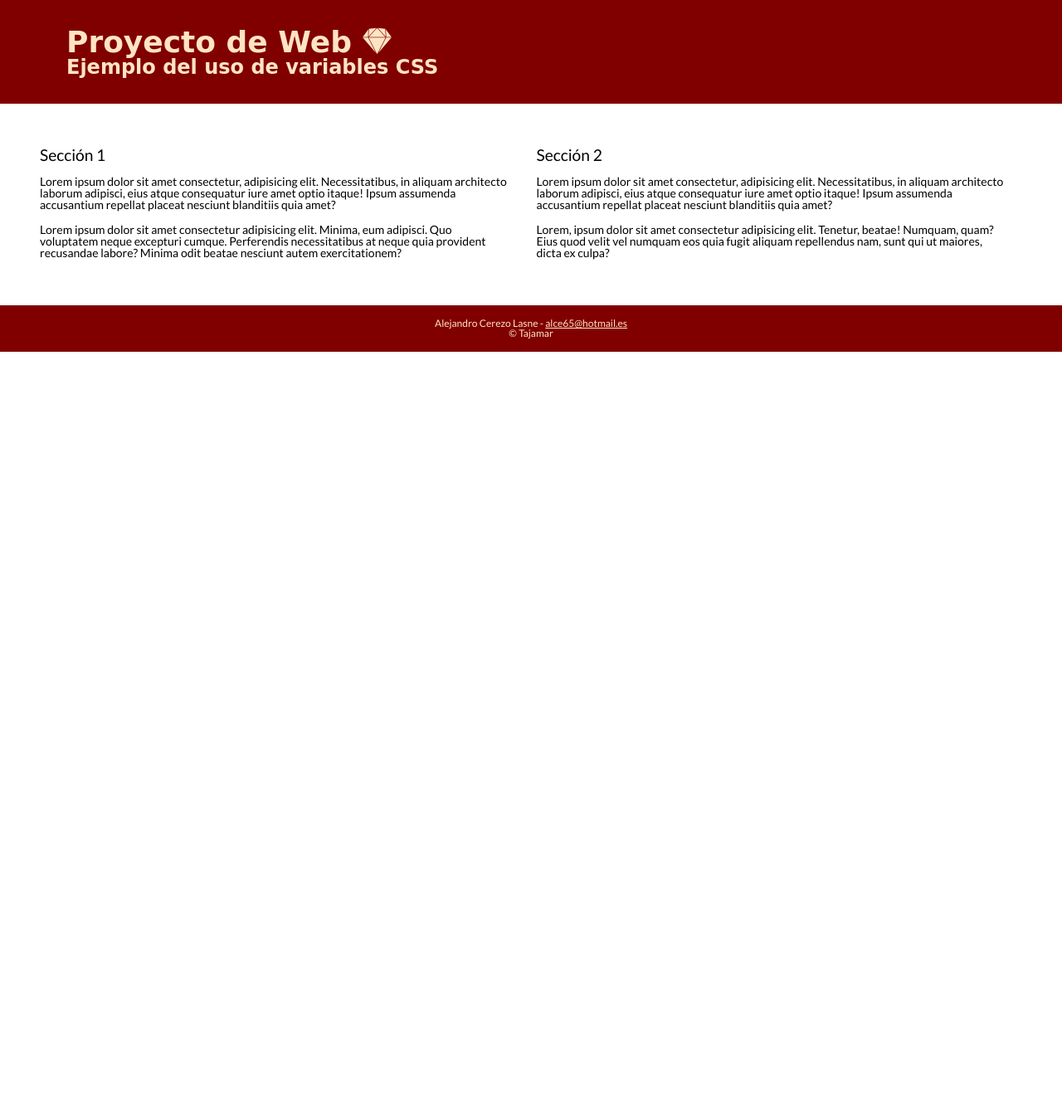
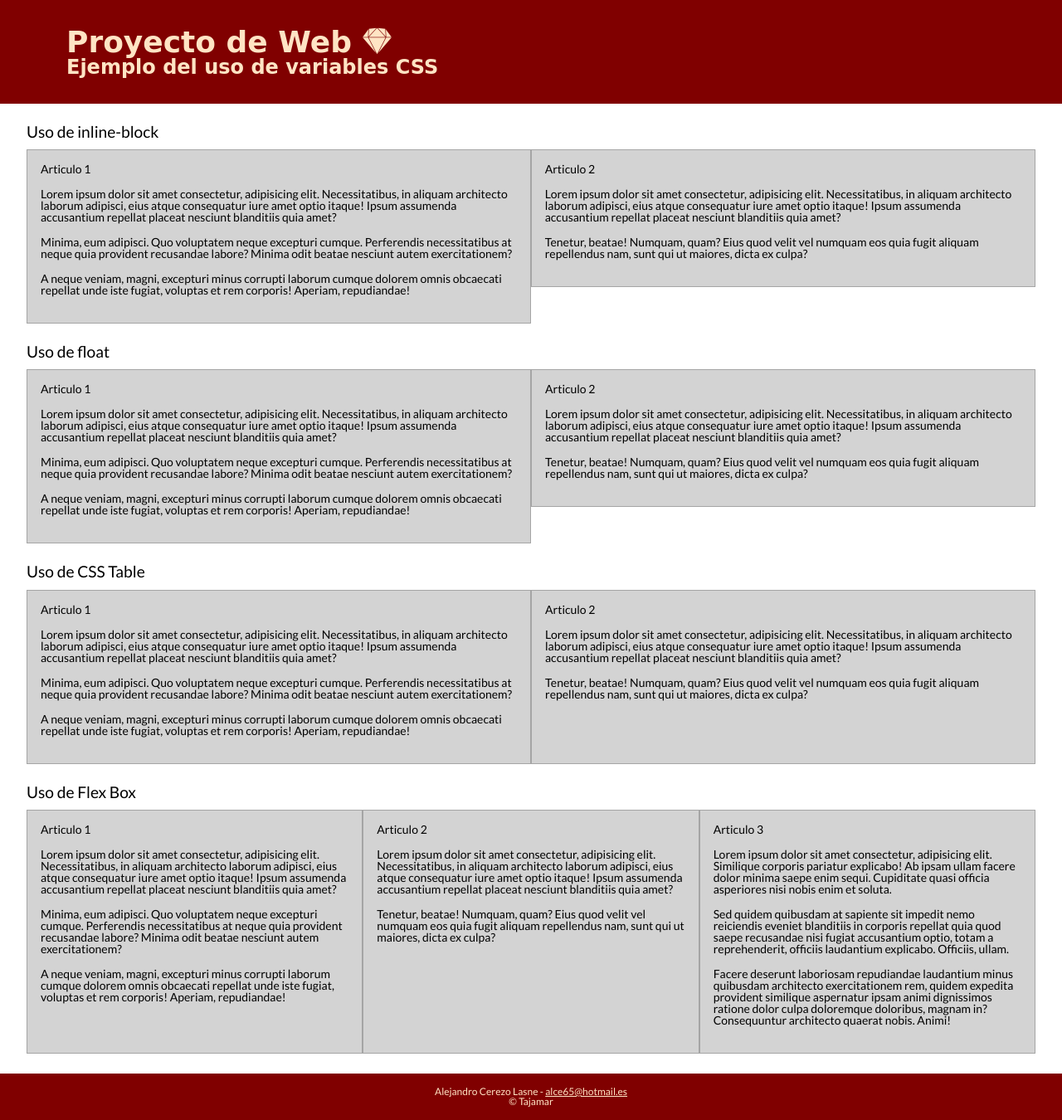
Before and after one commit to tajamar-web2019/curso_web_2009, a PHP site: page / in a window 1280 px wide. Shown: the whole page at 83% size. Before the commit the page ends 424 px from the top, so only its background shows below. Run offline with PHP 8.4, Linux system fonts and the light colour scheme; some libraries are stand-ins or nearby versions; some web fonts are replaced.

Commit message:
Ejemplos de layout

```diff
--- a/10_proyecto/css/style.css
+++ b/10_proyecto/css/style.css
@@ -1,6 +1,8 @@
 :root {
  --color-letra: bisque;
  --color-fondo: maroon;
+ --color-gris-fondo: lightgray;
+ --color-gris-borde: rgb(165, 165, 165);
  --font-main: 'Lato', sans-serif;
  --font-title: 'Baloo Bhai', cursive;
  --size-title: calc( var(--size-small) * 3);
@@ -90,12 +92,48 @@ main p {
 }
 
 /**********************************
-Estilos de las secciones del main
+Estilos de las secciones
 ***********************************/
+section {
+    margin-top: var(--margin-vertical);
+    margin-bottom: var(--margin-vertical);
+}
 
-section {
-    width: 49%;
+section article {
+    width: 50%;
+    padding: 1rem;
+    background-color: var(--color-gris-fondo);
+    border: 1px solid var(--color-gris-borde);
+}
+
+section.inline-block article {
     display: inline-block;
     vertical-align: top;
-    padding: 1rem;
 }
+
+section.inline-block article:nth-of-type(2) {
+    margin-left: -3px
+}
+
+section.float article {
+    float: left;
+}
+
+section.float::after {
+    content: '';
+    display: block;
+    clear: both;
+}
+
+section .table {
+    display: table;
+}
+
+section .table article {
+    display: table-cell;
+}
+
+section .flex {
+    display: flex;
+    /* align-items: center */
+}
--- a/10_proyecto/index.html
+++ b/10_proyecto/index.html
@@ -1,5 +1,5 @@
 <!DOCTYPE html>
-<html lang="es">
+<html lang="zxx">
 <head>
     <meta charset="UTF-8">
     <meta name="viewport" content="width=device-width, initial-scale=1.0">
@@ -13,23 +13,105 @@
 </head>
 <body>
     <header class="header">
+<!--    <hgroup>
+            <h1>Proyecto de Web <i class="fab fa-sketch"></i></h1>
+            <h2>Ejemplo del uso de variables CSS</h2>
+        </hgroup> -->
         <h1>Proyecto de Web <i class="fab fa-sketch"></i></h1>
         <p>Ejemplo del uso de variables CSS</p>
     </header>
     <main>
-        <section>
+        <section class="inline-block">
             <header>
-                <h2>Sección 1</h2>
+                <h2>Uso de inline-block</h2>
             </header>
-            <p>Lorem ipsum dolor sit amet consectetur, adipisicing elit. Necessitatibus, in aliquam architecto laborum adipisci, eius atque consequatur iure amet optio itaque! Ipsum assumenda accusantium repellat placeat nesciunt blanditiis quia amet?</p>
-            <p>Lorem ipsum dolor sit amet consectetur adipisicing elit. Minima, eum adipisci. Quo voluptatem neque excepturi cumque. Perferendis necessitatibus at neque quia provident recusandae labore? Minima odit beatae nesciunt autem exercitationem?</p>
+            <article>
+                <header>
+                    <h3>Articulo 1</h3>
+                </header>
+                <p>Lorem ipsum dolor sit amet consectetur, adipisicing elit. Necessitatibus, in aliquam architecto laborum adipisci, eius atque consequatur iure amet optio itaque! Ipsum assumenda accusantium repellat placeat nesciunt blanditiis quia amet?</p>
+                <p>Minima, eum adipisci. Quo voluptatem neque excepturi cumque. Perferendis necessitatibus at neque quia provident recusandae labore? Minima odit beatae nesciunt autem exercitationem?</p>
+                <p>A neque veniam, magni, excepturi minus corrupti laborum cumque dolorem omnis obcaecati repellat unde iste fugiat, voluptas et rem corporis! Aperiam, repudiandae!</p>
+            </article>
+            <article>
+                <header>
+                    <h3>Articulo 2</h3>
+                </header>
+                <p>Lorem ipsum dolor sit amet consectetur, adipisicing elit. Necessitatibus, in aliquam architecto laborum adipisci, eius atque consequatur iure amet optio itaque! Ipsum assumenda accusantium repellat placeat nesciunt blanditiis quia amet?</p>
+                <p>Tenetur, beatae! Numquam, quam? Eius quod velit vel numquam eos quia fugit aliquam repellendus nam, sunt qui ut maiores, dicta ex culpa?</p>
+            </article>
+        </section>
+        <section class="float">
+            <header>
+                <h2>Uso de float</h2>
+            </header>
+            <article>
+                <header>
+                    <h3>Articulo 1</h3>
+                </header>
+                <p>Lorem ipsum dolor sit amet consectetur, adipisicing elit. Necessitatibus, in aliquam architecto laborum adipisci, eius atque consequatur iure amet optio itaque! Ipsum assumenda accusantium repellat placeat nesciunt blanditiis quia amet?</p>
+                <p>Minima, eum adipisci. Quo voluptatem neque excepturi cumque. Perferendis necessitatibus at neque quia provident recusandae labore? Minima odit beatae nesciunt autem exercitationem?</p>
+                <p>A neque veniam, magni, excepturi minus corrupti laborum cumque dolorem omnis obcaecati repellat unde iste fugiat, voluptas et rem corporis! Aperiam, repudiandae!</p>
+            </article>
+            <article>
+                <header>
+                    <h3>Articulo 2</h3>
+                </header>
+                <p>Lorem ipsum dolor sit amet consectetur, adipisicing elit. Necessitatibus, in aliquam architecto laborum adipisci, eius atque consequatur iure amet optio itaque! Ipsum assumenda accusantium repellat placeat nesciunt blanditiis quia amet?</p>
+                <p>Tenetur, beatae! Numquam, quam? Eius quod velit vel numquam eos quia fugit aliquam repellendus nam, sunt qui ut maiores, dicta ex culpa?</p>
+            </article>
         </section>
         <section>
             <header>
-                <h2>Sección 2</h2>
+                <h2>Uso de CSS Table</h2>
             </header>
-            <p>Lorem ipsum dolor sit amet consectetur, adipisicing elit. Necessitatibus, in aliquam architecto laborum adipisci, eius atque consequatur iure amet optio itaque! Ipsum assumenda accusantium repellat placeat nesciunt blanditiis quia amet?</p>
-            <p>Lorem, ipsum dolor sit amet consectetur adipisicing elit. Tenetur, beatae! Numquam, quam? Eius quod velit vel numquam eos quia fugit aliquam repellendus nam, sunt qui ut maiores, dicta ex culpa?</p>
+            <div class="table">
+                <article>
+                    <header>
+                        <h3>Articulo 1</h3>
+                    </header>
+                    <p>Lorem ipsum dolor sit amet consectetur, adipisicing elit. Necessitatibus, in aliquam architecto laborum adipisci, eius atque consequatur iure amet optio itaque! Ipsum assumenda accusantium repellat placeat nesciunt blanditiis quia amet?</p>
+                    <p>Minima, eum adipisci. Quo voluptatem neque excepturi cumque. Perferendis necessitatibus at neque quia provident recusandae labore? Minima odit beatae nesciunt autem exercitationem?</p>
+                    <p>A neque veniam, magni, excepturi minus corrupti laborum cumque dolorem omnis obcaecati repellat unde iste fugiat, voluptas et rem corporis! Aperiam, repudiandae!</p>
+                </article>
+                <article>
+                    <header>
+                        <h3>Articulo 2</h3>
+                    </header>
+                    <p>Lorem ipsum dolor sit amet consectetur, adipisicing elit. Necessitatibus, in aliquam architecto laborum adipisci, eius atque consequatur iure amet optio itaque! Ipsum assumenda accusantium repellat placeat nesciunt blanditiis quia amet?</p>
+                    <p>Tenetur, beatae! Numquam, quam? Eius quod velit vel numquam eos quia fugit aliquam repellendus nam, sunt qui ut maiores, dicta ex culpa?</p>
+                </article>
+            </div>
+        </section>
+        <section>
+            <header>
+                <h2>Uso de Flex Box</h2>
+            </header>
+            <div class="flex">
+                <article>
+                    <header>
+                        <h3>Articulo 1</h3>
+                    </header>
+                    <p>Lorem ipsum dolor sit amet consectetur, adipisicing elit. Necessitatibus, in aliquam architecto laborum adipisci, eius atque consequatur iure amet optio itaque! Ipsum assumenda accusantium repellat placeat nesciunt blanditiis quia amet?</p>
+                    <p>Minima, eum adipisci. Quo voluptatem neque excepturi cumque. Perferendis necessitatibus at neque quia provident recusandae labore? Minima odit beatae nesciunt autem exercitationem?</p>
+                    <p>A neque veniam, magni, excepturi minus corrupti laborum cumque dolorem omnis obcaecati repellat unde iste fugiat, voluptas et rem corporis! Aperiam, repudiandae!</p>
+                </article>
+                <article>
+                    <header>
+                        <h3>Articulo 2</h3>
+                    </header>
+                    <p>Lorem ipsum dolor sit amet consectetur, adipisicing elit. Necessitatibus, in aliquam architecto laborum adipisci, eius atque consequatur iure amet optio itaque! Ipsum assumenda accusantium repellat placeat nesciunt blanditiis quia amet?</p>
+                    <p>Tenetur, beatae! Numquam, quam? Eius quod velit vel numquam eos quia fugit aliquam repellendus nam, sunt qui ut maiores, dicta ex culpa?</p>
+                </article>
+                <article>
+                    <header>
+                        <h3>Articulo 3</h3>
+                    </header>
+                    <p>Lorem ipsum dolor sit amet consectetur, adipisicing elit. Similique corporis pariatur explicabo! Ab ipsam ullam facere dolor minima saepe enim sequi. Cupiditate quasi officia asperiores nisi nobis enim et soluta.</p>
+                    <p>Sed quidem quibusdam at sapiente sit impedit nemo reiciendis eveniet blanditiis in corporis repellat quia quod saepe recusandae nisi fugiat accusantium optio, totam a reprehenderit, officiis laudantium explicabo. Officiis, ullam.</p>
+                    <p>Facere deserunt laboriosam repudiandae laudantium minus quibusdam architecto exercitationem rem, quidem expedita provident similique aspernatur ipsam animi dignissimos ratione dolor culpa doloremque doloribus, magnam in? Consequuntur architecto quaerat nobis. Animi!</p>
+                </article>
+            </div>
         </section>
     </main>
     <footer class="footer">
```
